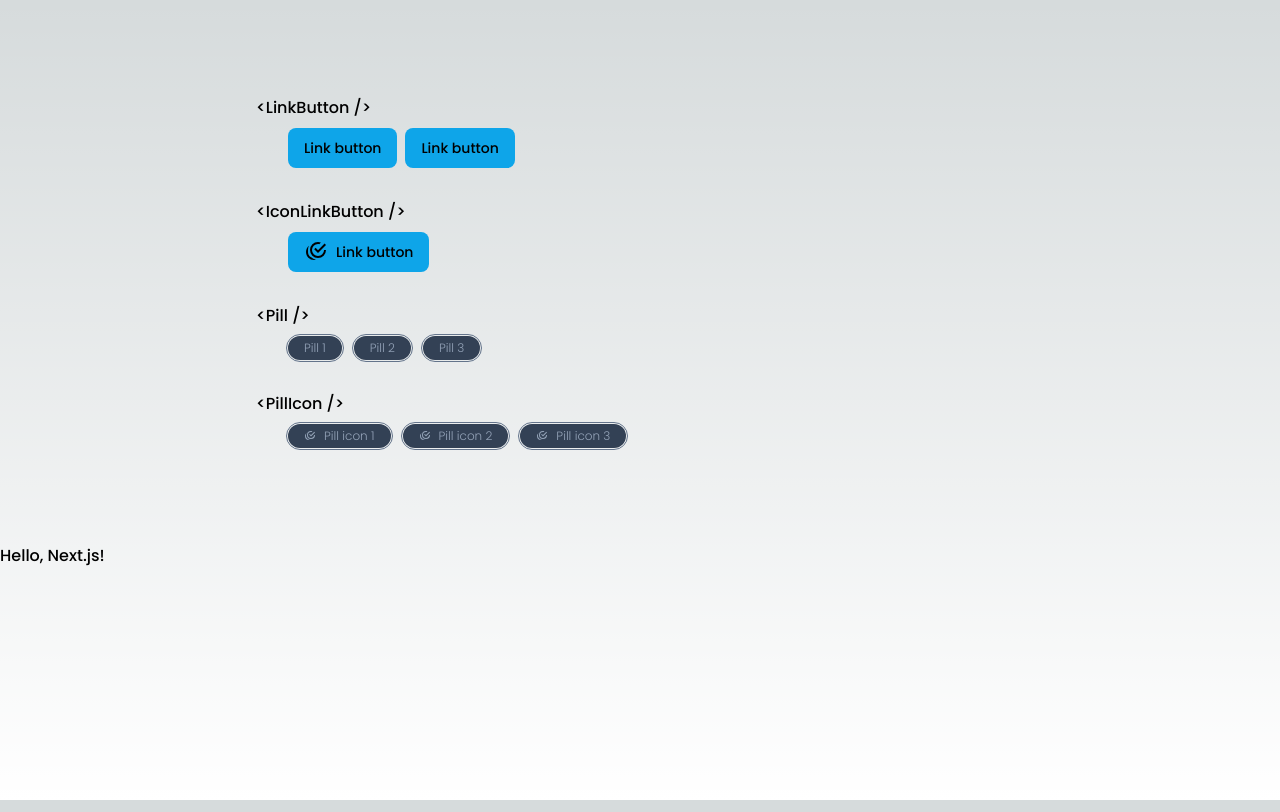
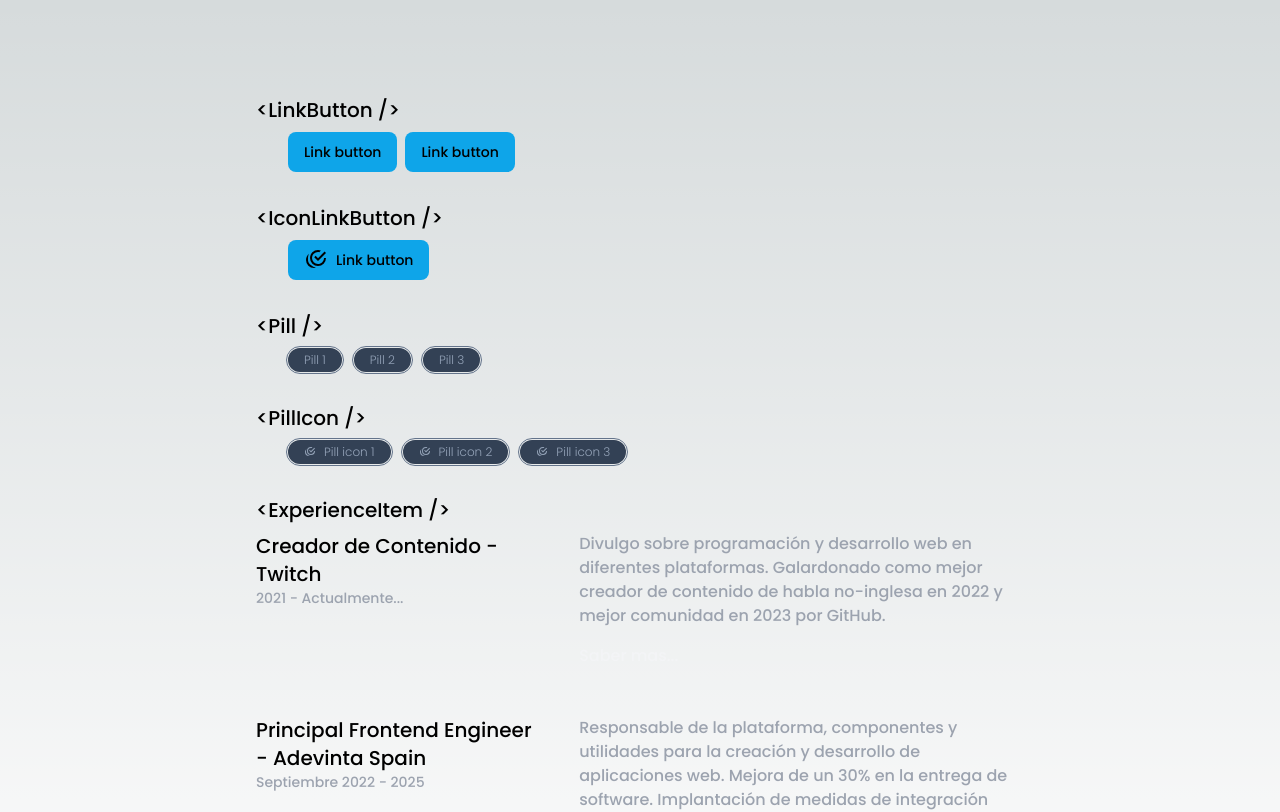
Before and after one commit to anherukun/portfolio, a Next.js app: page /components in a window 1280 px wide. Shown: the top 812 px of the page. Built offline with nearby package versions, Linux system fonts and the light colour scheme.

Commit message:
componente de itemexperience

```diff
--- a/app/components/page.tsx
+++ b/app/components/page.tsx
@@ -3,8 +3,28 @@ import LinkButton from "@components/LinkButton";
 import IconLinkButton from "@components/IconLinkButton";
 import Pill from "@components/Pill"
 import PillIcon from "@components/PillIcon"
+import ExperienceItem from "@components/ExperienceItem"
 
 import { mdiCheckboxMultipleMarkedCircleOutline } from "@mdi/js";
+
+const EXPERIENCIE = [
+	{
+		title: "Creador de Contenido − Twitch",
+		description:
+			"Divulgo sobre programación y desarrollo web en diferentes plataformas. Galardonado como mejor creador de contenido de habla no-inglesa en 2022 y mejor comunidad en 2023 por GitHub.",
+		url: "https://twitch.tv/midudev",
+		start: "2021",
+		isCurrent: true,
+	},
+	{
+		title: "Principal Frontend Engineer  − Adevinta Spain",
+		description:
+			"Responsable de la plataforma, componentes y utilidades para la creación y desarrollo de aplicaciones web. Mejora de un 30% en la entrega de software. Implantación de medidas de integración continua y despliegue con A/B testing en más de 15 equipos.",
+		start: "Septiembre 2022",
+		end: "2025",
+		isCurrent: false,
+	},
+]
 
 export default function Page() {
 	return (
@@ -12,7 +32,7 @@ export default function Page() {
 			<div>
 				<section className="grid py-24 gap-8 mx-auto lg:max-w-3xl md:max-w-2xl">
 					<article className="h-fit">
-						<h1 className="mb-2">&lt;LinkButton /&gt;</h1>
+						<h1 className="mb-2 text-xl">&lt;LinkButton /&gt;</h1>
 						<div className="flex gap-2 ml-8">
 							<LinkButton url="#" label="Link button" />
 							<LinkButton url="#" label="Link button" />
@@ -20,14 +40,14 @@ export default function Page() {
 					</article>
 
 					<article className="h-fit">
-						<h1 className="mb-2">&lt;IconLinkButton /&gt;</h1>
+						<h1 className="mb-2 text-xl">&lt;IconLinkButton /&gt;</h1>
 						<div className="flex gap-2 ml-8">
 							<IconLinkButton url="#" label="Link button" glyph={mdiCheckboxMultipleMarkedCircleOutline} />
 						</div>
 					</article>
 
 					<article className="h-fit">
-						<h1 className="mb-2">&lt;Pill /&gt;</h1>
+						<h1 className="mb-2 text-xl">&lt;Pill /&gt;</h1>
 						<div className="flex gap-3 ml-8">
 							<Pill label="Pill 1" />
 							<Pill label="Pill 2" />
@@ -36,11 +56,19 @@ export default function Page() {
 					</article>
 
 					<article className="h-fit">
-						<h1 className="mb-2">&lt;PillIcon /&gt;</h1>
+						<h1 className="mb-2 text-xl">&lt;PillIcon /&gt;</h1>
 						<div className="flex gap-3 ml-8">
-							<PillIcon label="Pill icon 1" glyph={mdiCheckboxMultipleMarkedCircleOutline}/>
-							<PillIcon label="Pill icon 2" glyph={mdiCheckboxMultipleMarkedCircleOutline}/>
-							<PillIcon label="Pill icon 3" glyph={mdiCheckboxMultipleMarkedCircleOutline}/>
+							<PillIcon label="Pill icon 1" glyph={mdiCheckboxMultipleMarkedCircleOutline} />
+							<PillIcon label="Pill icon 2" glyph={mdiCheckboxMultipleMarkedCircleOutline} />
+							<PillIcon label="Pill icon 3" glyph={mdiCheckboxMultipleMarkedCircleOutline} />
+						</div>
+					</article>
+
+					<article className="h-fit">
+						<h1 className="mb-2 text-xl">&lt;ExperienceItem /&gt;</h1>
+						<div>
+							<ExperienceItem {...EXPERIENCIE[0]} />
+							<ExperienceItem {...EXPERIENCIE[1]} />
 						</div>
 					</article>
 				</section>
--- a/app/globals.css
+++ b/app/globals.css
@@ -1,10 +1,6 @@
 @tailwind base;
 @tailwind components;
 @tailwind utilities;
-
-.poppins2 {
-	font-family: var(--font-poppins);
-}
 
 :root {
 	--foreground-rgb: 0, 0, 0;
--- a/app/layout.tsx
+++ b/app/layout.tsx
@@ -8,7 +8,6 @@ const inter = Inter({
 
 const poppins = Poppins({
 	subsets: ['latin'],
-	display: 'swap',
 	variable: '--font-poppins',
 	weight: ['300', '500', '600', '700', '800']
 })
@@ -24,7 +23,7 @@ export default function RootLayout({
 	children: React.ReactNode;
 }>) {
 	return (
-		<html lang="en">
+		<html lang="es">
 			<body className={poppins.className}>{children}</body>
 		</html>
 	);
--- /dev/null
+++ b/components/ExperienceItem.tsx
@@ -0,0 +1,31 @@
+import * as React from 'react'
+
+type Props = {
+    title: string
+    description: string
+    url?: string
+    start: string
+    end?: string
+    elapsedTime?: string
+    isCurrent: boolean
+}
+
+const ExperienceItem = ({ title, description, url, start, end, elapsedTime, isCurrent }: Props) => {
+
+    return (
+        <div className='grid grid-cols-5 gap-10 pb-12 w-fill'>
+            <div className='col-span-2'>
+                <h3 className='text-xl'>{title}</h3>
+                <p className='text-sm text-gray-400'>{start} - {isCurrent ? 'Actualmente...' : end }</p>
+                {elapsedTime ? (<p>{elapsedTime}</p>) : ''}
+            </div>
+
+            <div className='col-span-3 flex flex-col gap-4 text-gray-400'>
+                {description}
+                {url ? (<a href={url} className='text-gray-100'>Saber mas...</a>) : ''}
+            </div>
+        </div>
+    );
+}
+
+export default ExperienceItem;
```
